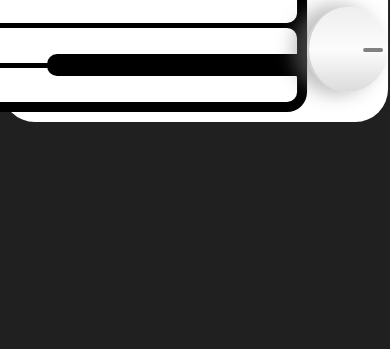
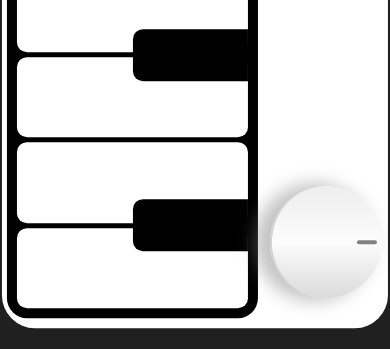
Before and after one commit to yasinkarax/piano, a website: page index.html in a window 390 px wide. Shown: the part 495-844 px from the top of the page. Drawn offline with Linux system fonts and the light colour scheme.

Commit message:
property units swiched to rem on mobile design

```diff
--- a/assets/style/main.sass
+++ b/assets/style/main.sass
@@ -8,27 +8,33 @@ body
     height: 100vh
 
 .piano-head
-    @include v.piano-text (v.$piano-head-color, 700, 50px, v.$piano-head-family)
+    @include v.piano-text (v.$piano-head-color, 700, 5rem, v.$piano-head-family)
 
-.piano-p
-    @include v.piano-text (v.$piano-p-color, 500, 20px , v.$piano-p-family)
+// .piano-p
+//     @include v.piano-text (v.$piano-p-color, 500, 20px , v.$piano-p-family)
 
 main
     background-color: v.$piano-bg-color
-    max-width: 1700px
-    width: 90%
-    height: 99vh
+    // max-width: 1700px
     padding: 0 10px
     border-radius: 33px
     display: flex
     flex-direction: column
     justify-content: space-around
+    width: 95vh
+    height: 99vw
+    transform: rotate(90deg)
+    position: absolute
 
-@media (max-width: 700px )
-    main
-        width: 98vh
-        height: 99vw
-        transform: rotate(90deg)
+// @media (min-width: 700px)
+//     main
+      max-width:
+// @media (max-width: 700px )
+//     main
+      width: 95vh
+      height: 99vw
+      transform: rotate(90deg)
+      position: absolute
 
 
 .piano-info
@@ -38,8 +44,8 @@ main
     justify-content: space-between
 
 #volume-switch
-    height: 100%
-    width: 85px
+    height: 7rem
+    width: 7rem
     border-radius: 100%
     background: rgb(238,238,238)
     background: linear-gradient(90deg, rgba(238,238,238,1) 0%, rgba(252,252,252,1) 50%, rgba(219,219,219,1) 100%)
@@ -60,31 +66,7 @@ main
     left: 50%
     transform: translate(-50%, 0%)
     border-radius: 10px
-/*
-// .keys
-//     background: v.$keys-bg
-//     border-radius: 21px
-//     padding: 5.37px
-//     width: 100%
-//     height: 65%
-//     display: flex
-//     gap: 5px
-//     flex-shrink: 1
-//     position: relative
-//     &-b
-//         position: absolute
-//         height: 100%
-//         width: 100%
-//         button
-//             @include v.key-b
 
-
-// [class*= w-]
-//     @include v.key-w
-
-
-// .keys > button:last-of-type, .keys > button:first-of-type
-//     border-radius: 12px
 .piano
   display: grid
   grid-template-columns: repeat(27, 1fr)
@@ -93,12 +75,14 @@ main
   gap: 5px
   align-items: start
   width: 100%
+  height: 65%
   border-radius: 20px
   margin-inline: auto
   .white-button
-    min-height: 500px
+    min-height: 50px
     background: #FFF
     grid-row: 1
+    height: 100%
     border-radius: 10px
 
     @for $i from 1 through 9
```
Also changed, not shown: assets/style/main.css, 1 other file.
